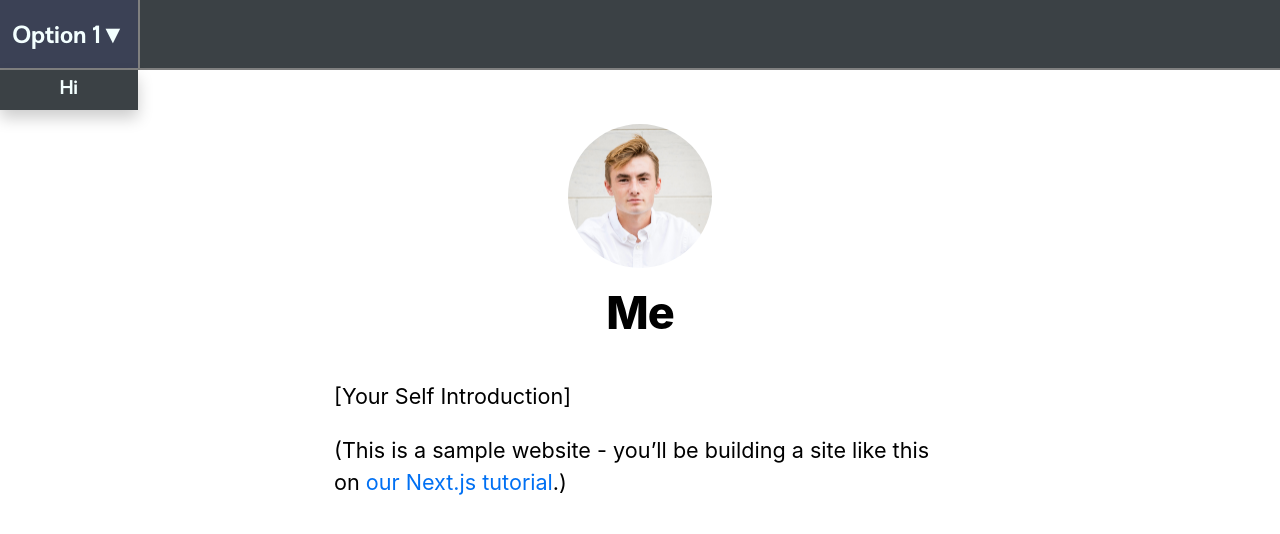
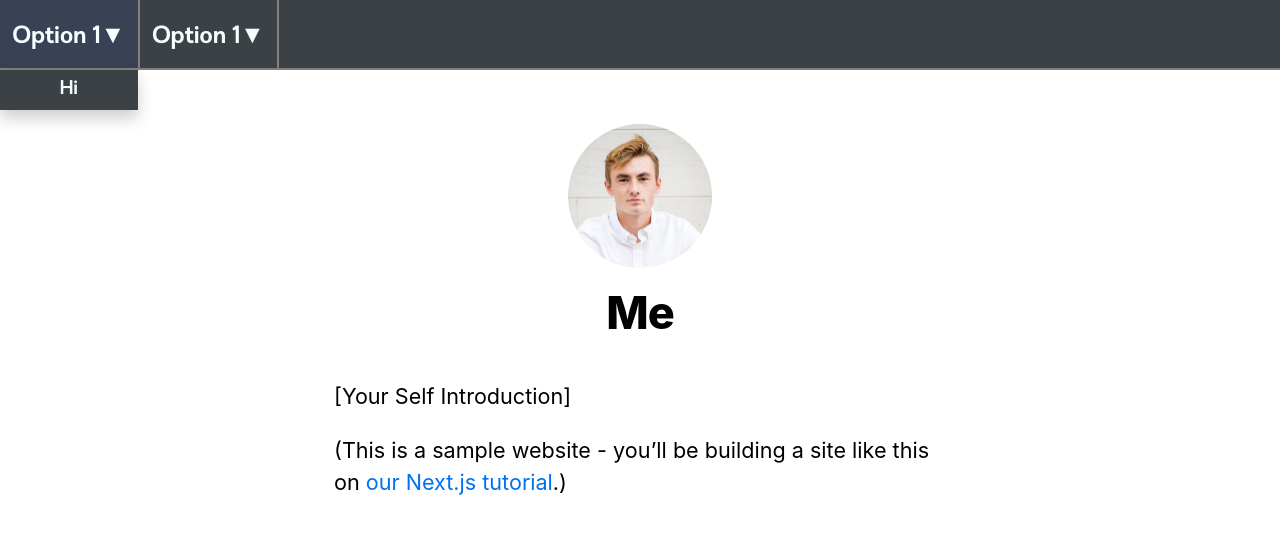
Before and after one commit to ldnelson16/Portfolio, a Next.js app: page / in a window 1280 px wide. Shown: the top 534 px of the page. Built offline with nearby package versions, Linux system fonts and the light colour scheme.

Commit message:
Still same thing

```diff
--- a/components/navbar.js
+++ b/components/navbar.js
@@ -19,6 +19,7 @@ export default function Navbar() {
   return (
     <div className={styles.bar}>
       {button("/","Option 1",true,["Hi"],["/"])}
+      {button("/","Option 1",false)}
     </div>
   )
 }
--- a/styles/navbar.module.css
+++ b/styles/navbar.module.css
@@ -68,6 +68,7 @@
 }
 .option {
   display: inline-block;
+  position: relative;
   padding: 0px 0px;
   min-width: 15px;
   border-right: 2px solid grey;
@@ -90,9 +91,10 @@
 }
 .dropdown {
   display: none;
-  position: relative;
+  position: absolute;
   background-color: #3b4145;
   width: 100%;
+  overflow: auto;
   padding: 0px;
   margin: 0px;
   box-shadow: 0px 8px 16px 0px rgba(0,0,0,0.2);
```
